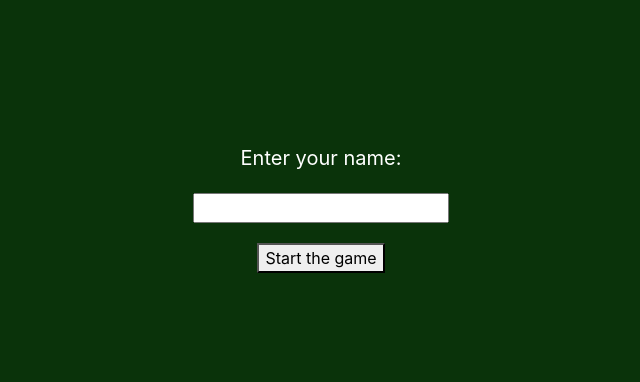
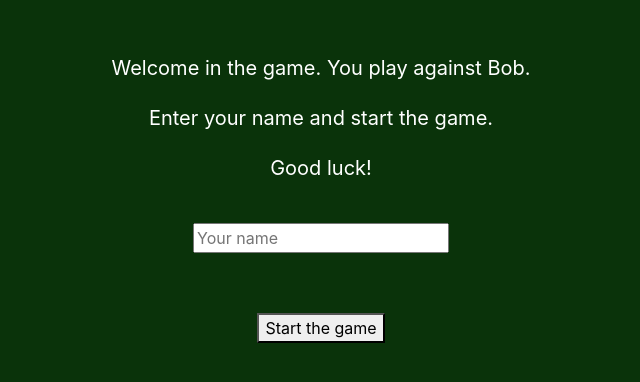
Before and after one commit to Aniko-S/HollandKocsma, a React (Create React App) app in the folder react-client/hollandkocsma/: page / in a window 1280 px wide. Shown: the part 192-574 px from the top of the page, without its empty margins (319-959 px from the left). Built offline with nearby package versions, Linux system fonts and the light colour scheme.

Commit message:
Change the welcome text. Machine wait 2 seconds after you put a card.

```diff
--- a/react-client/hollandkocsma/src/menuElements/GameBoard.js
+++ b/react-client/hollandkocsma/src/menuElements/GameBoard.js
@@ -47,7 +47,7 @@ function GameBoard({ dataArray }) {
 
   async function machinePutCardsToPile() {
     const { data } = await axios.get(`http://localhost:8080/game/game`);
-    setGameData(data);
+    setTimeout(() => setGameData(data), 2000);
     isMachinesTurnFinished(data);
   }
 
--- a/react-client/hollandkocsma/src/menuElements/Start.js
+++ b/react-client/hollandkocsma/src/menuElements/Start.js
@@ -14,8 +14,11 @@ function Start({ dataArray }) {
 
   return (
     <div className='start'>
-      <div className='nametext'>Enter your name:</div>
-      <input className='input' type='text' value={text} onChange={e => setText(e.target.value)} />
+      <div className='nametext'>Welcome in the game. You play against Bob.</div>
+      <div className='nametext'>Enter your name and start the game.</div>
+      <div className='nametext'>Good luck!</div>
+
+      <input className='input' type='text' value={text} placeholder='Your name' onChange={e => setText(e.target.value)} />
       <Link to='/game'>
         <button className='button' onClick={newGame}>Start the game</button>
       </Link>
--- a/react-client/hollandkocsma/src/style.css
+++ b/react-client/hollandkocsma/src/style.css
@@ -26,7 +26,7 @@
 }
 
 .input, .button {
-  margin: 10px;
+  margin: 30px;
 }
 
 .okbutton {
```
